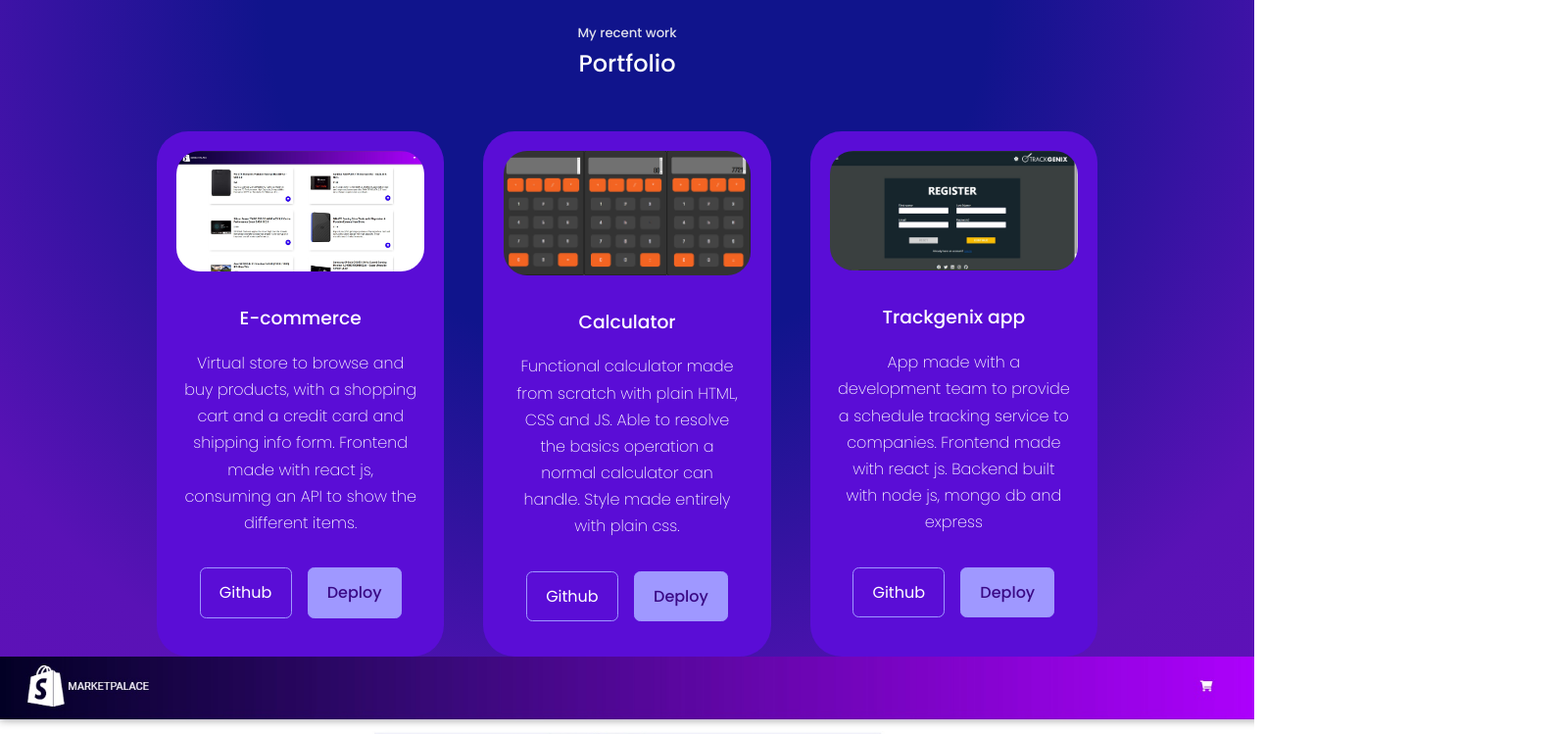
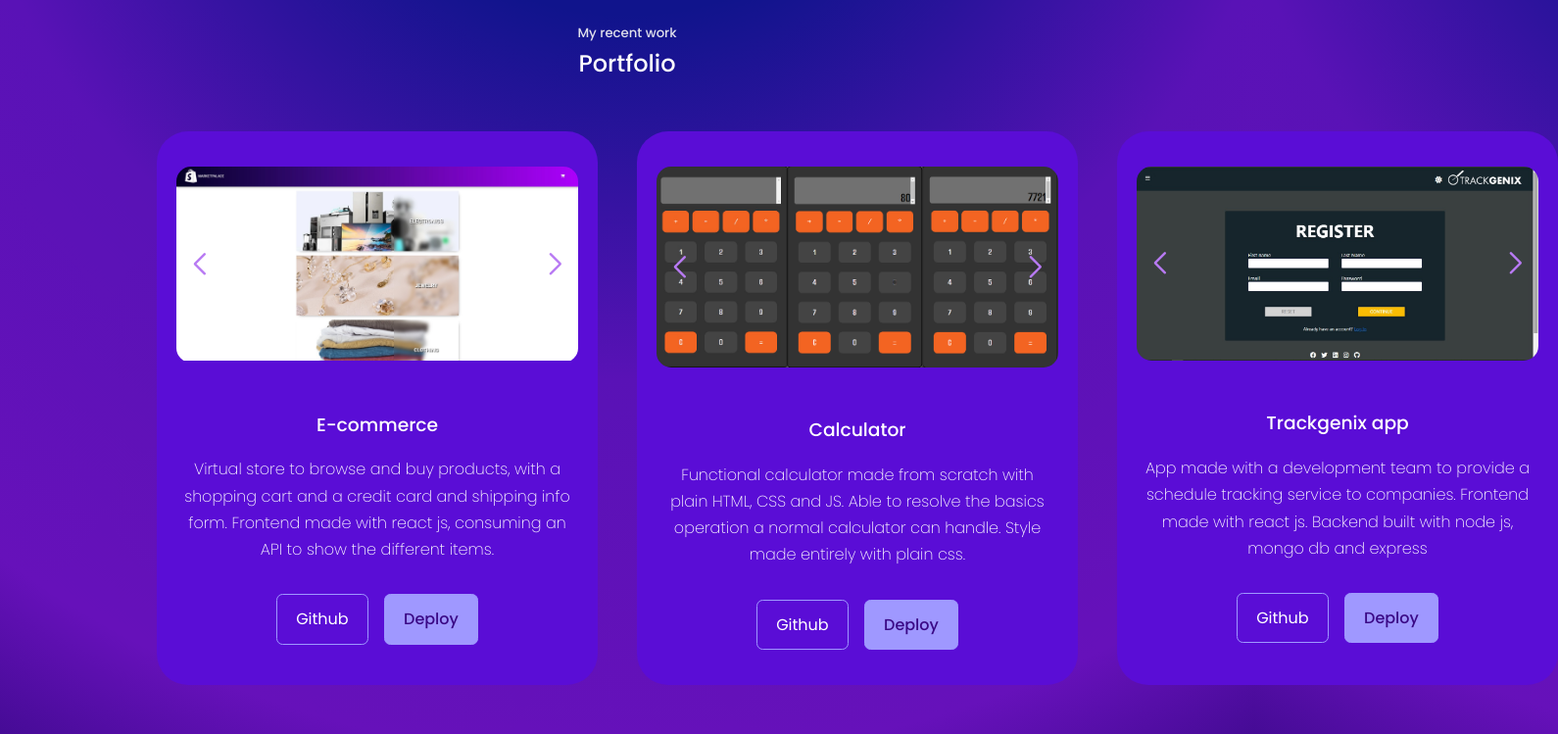
Before and after one commit to fermorelli/portfolio, a React (Create React App) app: page / in a window 1280 px wide. Shown: the part 1960-2709 px from the top of the page at 98% size, 1590 px wide, since content can reach past the window. Built offline with nearby package versions, Linux system fonts and the light colour scheme.

Commit message:
swiper implemented

```diff
--- a/src/components/projects/Projects.jsx
+++ b/src/components/projects/Projects.jsx
@@ -1,13 +1,5 @@
 /* eslint-disable react/jsx-no-target-blank */
 import './projects.css';
-import ECM1 from '../../assets/ecommerce2.jpg';
-import ECM2 from  '../../assets/ecommerce.jpg';
-import ECM3 from  '../../assets/ecommerce3.jpg';
-import ECM4 from  '../../assets/ecommerce4.jpg';
-import TGX1 from '../../assets/trackgenix1.jpeg';
-import TGX2 from '../../assets/trackgenix2.jpeg';
-import TGX3 from '../../assets/trackgenix3.jpeg';
-import CAL from '../../assets/calculadora.png';
 import { ImageSwiper } from './imageSwiper';
 
 export const Projects = ()=>{
@@ -15,7 +7,6 @@ export const Projects = ()=>{
     const projects = [
         {
             id: 1,
-            images: ECM2,
             title: 'E-commerce',
             description: 'Virtual store to browse and buy products, with a shopping cart and a credit card and shipping info form. Frontend made with react js, consuming an API to show the different items.',
             github: 'https://github.com/ilcosme/E-commerce',
@@ -23,7 +14,6 @@ export const Projects = ()=>{
         },
         {
             id: 2,
-            images: CAL,
             title: 'Calculator',
             description: 'Functional calculator made from scratch with plain HTML, CSS and JS. Able to resolve the basics operation a normal calculator can handle. Style made entirely with plain css. ',
             github: 'https://github.com/ilcosme/CalculadoraVainilla',
@@ -31,7 +21,6 @@ export const Projects = ()=>{
         },
         {
             id: 3,
-            images: TGX1,
             title: 'Trackgenix app',
             description: 'App made with a development team to provide a schedule tracking service to companies. Frontend made with react js. Backend built with node js, mongo db and express',
             github: 'https://github.com/ilcosme/Trackgenix-app',
@@ -45,11 +34,11 @@ export const Projects = ()=>{
             <h2>Portfolio</h2>
             <div className="container portfolio__container">
                 {
-                    projects.map(({id, images, title, description, github, demo}) => {
+                    projects.map(({id, title, description, github, demo}) => {
                         return (
                             <article key={id} className='portfolio__item'>
                                 <div className='portfolio__item-image'>
-                                    <img src={images} alt={title} />
+                                    <ImageSwiper id={id} />
                                 </div>
                                 <div className="portfolio__item-text">
                                     <h3>{title}</h3>
@@ -64,7 +53,6 @@ export const Projects = ()=>{
                     })
                 }
             </div>
-            <ImageSwiper />
         </section>
     )
 };
--- /dev/null
+++ b/src/components/projects/imageSwiper.css
@@ -0,0 +1,19 @@
+.my__swiper{
+    width: 100%;
+    height: 100%;
+    margin: 1rem auto;
+    border-radius: 15px;
+}
+
+.slider img {
+    width: 100%;
+    height: 100%;
+    object-fit: cover;
+}
+
+.swiper-button-next,
+.swiper-button-prev {
+    transform: scale(0.5);
+    color: rgb(184, 122, 243);
+    font-weight: 600;
+}
--- a/src/components/projects/imageSwiper.jsx
+++ b/src/components/projects/imageSwiper.jsx
@@ -1,8 +1,9 @@
 import { Swiper, SwiperSlide } from 'swiper/react';
+import { Navigation, EffectFade } from 'swiper';
 import 'swiper/css';
-import { Navigation, EffectFade } from 'swiper';
 import 'swiper/css/navigation';
 import 'swiper/css/effect-fade';
+import './imageSwiper.css';
 
 import ECM1 from '../../assets/ecommerce2.jpg';
 import ECM2 from  '../../assets/ecommerce.jpg';
@@ -13,9 +14,10 @@ import TGX2 from '../../assets/trackgenix2.jpeg';
 import TGX3 from '../../assets/trackgenix3.jpeg';
 import CAL from '../../assets/calculadora.png';
 
-export const ImageSwiper = () => {
+export const ImageSwiper = ({ id }) => {
+    if(id===1){
     return (
-        <div>
+        <div className='swiper__container'>
             <Swiper modules={[Navigation, EffectFade]}
             navigation
             effect
@@ -39,5 +41,52 @@ export const ImageSwiper = () => {
                 </SwiperSlide>
             </Swiper>
         </div>
-    );
+    )}else if(id===2){
+        return(
+        <div className='swiper__container'>
+        <Swiper modules={[Navigation, EffectFade]}
+        navigation
+        effect
+        speed={800}
+        slidesPerView={1}
+        loop
+        className='my__swiper'
+        >
+            <SwiperSlide className='slider'>
+                <img src={CAL} alt="" />
+            </SwiperSlide>
+            <SwiperSlide className='slider'>
+                <img src={CAL} alt="" />
+            </SwiperSlide>
+            <SwiperSlide className='slider'>
+                <img src={CAL} alt="" />
+            </SwiperSlide>
+            <SwiperSlide className='slider'>
+                <img src={CAL} alt="" />
+            </SwiperSlide>
+        </Swiper>
+    </div>
+    )}else if(id===3){
+        return(
+            <div className='swiper__container'>
+            <Swiper modules={[Navigation, EffectFade]}
+            navigation
+            effect
+            speed={800}
+            slidesPerView={1}
+            loop
+            className='my__swiper'
+            >
+                <SwiperSlide className='slider'>
+                    <img src={TGX1} alt="" />
+                </SwiperSlide>
+                <SwiperSlide className='slider'>
+                    <img src={TGX2} alt="" />
+                </SwiperSlide>
+                <SwiperSlide className='slider'>
+                    <img src={TGX3} alt="" />
+                </SwiperSlide>
+            </Swiper>
+            </div>
+        )};
 };
--- a/src/components/projects/projects.css
+++ b/src/components/projects/projects.css
@@ -1,3 +1,7 @@
+.projects {
+    width: 100%;
+}
+
 .portfolio__container {
     display: grid;
     grid-template-columns: repeat(3, 1fr);
@@ -11,6 +15,7 @@
     border-radius: 2rem;
     border: 1px solid transparent;
     transition: var(--transition);
+    max-width: 450px;
 }
 
 .portfolio__item:hover {
@@ -46,8 +51,13 @@
 
 @media screen and (max-width: 1024px) {
     .portfolio__container {
-        grid-template-columns: 1fr 1fr;
+        grid-template-columns: 1fr;
         gap: 1.2rem;
+    }
+
+    .portfolio__item {
+        max-width: 500px;
+        margin: 0 auto;
     }
 }
 
@@ -56,4 +66,9 @@
         grid-template-columns: 1fr;
         gap: 1rem;
     }
+
+    .portfolio__item {
+        max-width: 350px;
+        margin: 0 auto;
+    }
 }
```
